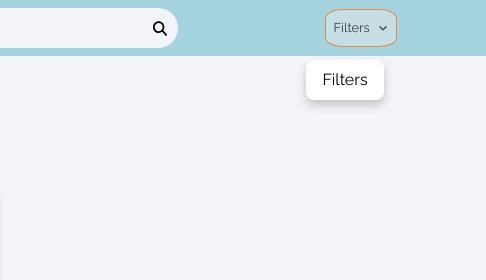
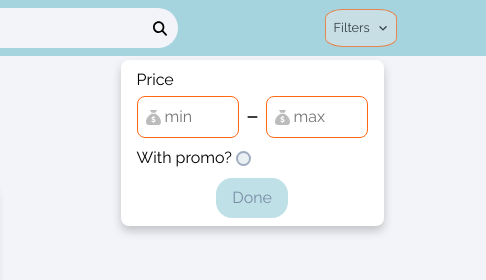
Before and after one commit to RodrigoLopez160795/bsale_online_shop, a plain HTML site: page index.html in a window 1280 px wide. Both pictures are taken after a click on the button "Filters". Shown: the top 280 px of the page, 794-1280 px from the left. Drawn offline with Linux system fonts and the light colour scheme.

Commit message:
Add filtres css

```diff
--- a/assets/css/components/categories.css
+++ b/assets/css/components/categories.css
@@ -45,7 +45,6 @@
     content:"X";
     font-size: 9px;
     font-weight: 900;
-    display: block;
     display: none;
     color: white;
 }
--- a/assets/css/components/filters.css
+++ b/assets/css/components/filters.css
@@ -7,3 +7,64 @@
     top: 7.5%;
     right: 8%;
 }
+
+.form-input-price{
+    margin-top: .25rem;
+    display: flex;
+    gap: .5rem;
+    align-items: center;
+}
+
+.form-input-price--item{
+    width: 102px;
+    border: 1px solid var(--bsale);
+    border-radius:.5rem;
+    padding:.5rem;
+    display: flex;
+    align-items: center;
+    gap: .25rem;
+}
+
+.form-input-price--item input{
+    width: 80%;
+}
+
+.form-input-price--item img{
+    height: 15px;
+    width: 15px;
+    filter: invert(88%) sepia(0%) saturate(1260%) hue-rotate(113deg) brightness(85%) contrast(96%);
+}
+
+#minus{
+    width: 11px;
+}
+
+.form-input-discount{
+    align-items: center;
+    margin-top: .5rem;
+    display: flex;
+    gap:.25rem;
+}
+
+.form-input-discount label,input{
+    cursor:pointer;
+}
+
+#discount{
+    appearance: none;
+    -webkit-appearance: none;
+    width: 15px;
+    height: 15px;
+    border: 2px solid var(--purple_navy);
+    border-radius: 50%;
+    background-color: var(--azureish_white);
+    opacity: 50%;
+}
+
+#discount:hover{
+    opacity: 100%;
+}
+
+#discount:checked{
+    background-color: var(--bsale);
+}
--- a/scripts/components/filters.js
+++ b/scripts/components/filters.js
@@ -5,7 +5,23 @@ export function Filters() {
         <img src="../../assets/images/angle-down.svg" alt="Search">
         </button>
         <form id="js-filters" class="display_none filters-options">
-            Filters
+            <p>Price</p>
+            <div class="form-input-price">
+                <div class="form-input-price--item">
+                    <img src="../../assets/images/sack-dolar.svg" alt="min">
+                    <input type="number" placeholder="min" name="min">
+                </div>
+                <img src="../../assets/images/minus.svg" id="minus">
+                <div class="form-input-price--item">
+                    <img src="../../assets/images/sack-dolar.svg" alt="max">
+                    <input type="number" placeholder="max" name="max">
+                </div>
+            </div>
+            <div class="form-input-discount">
+                <label for="discount">With promo?</label>
+                <input type="checkbox" name="discount" id="discount">
+            </div>
+            <button type="submit" class="options-container--button">Done</button>
         </form>
         </div>
     `;
```
Also changed, not shown: assets/images/minus.svg (added), assets/images/sack-dolar.svg (added).
